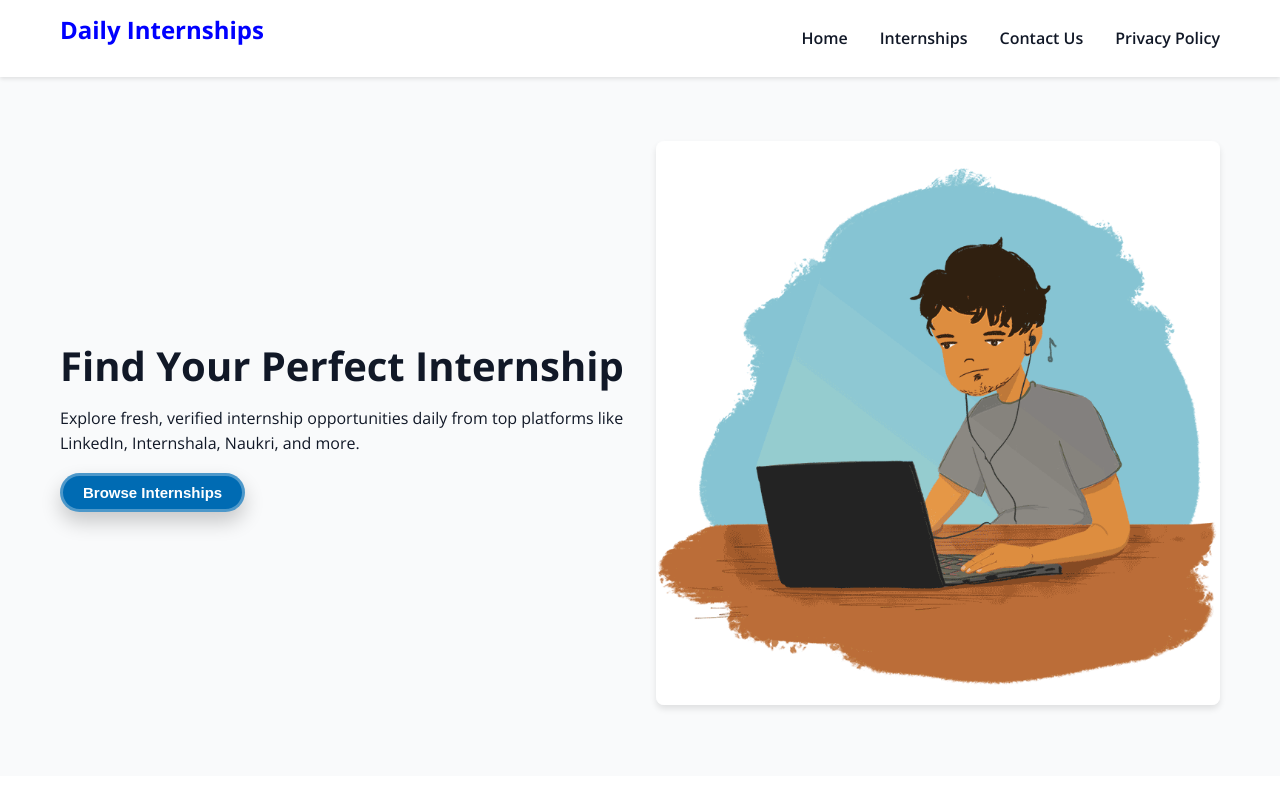
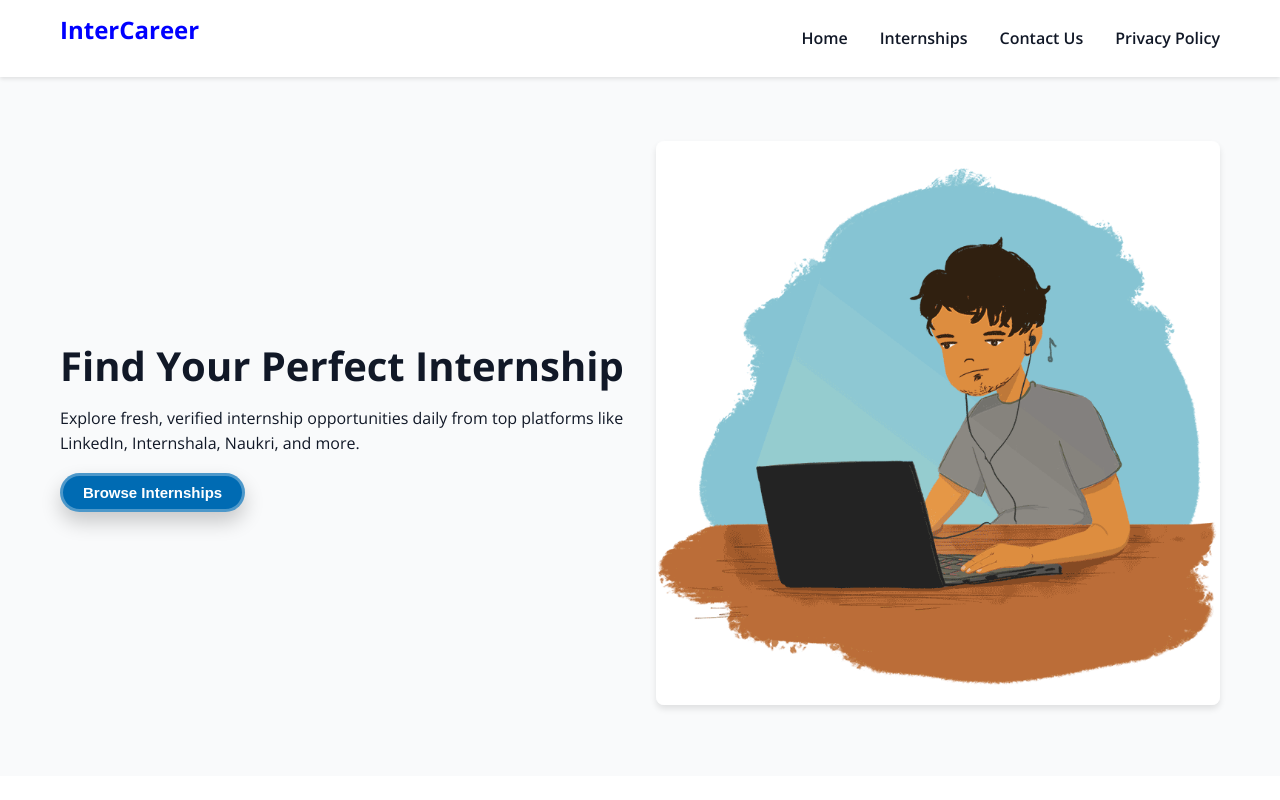
Before and after one commit to n-mishra6306/intercareer3, a plain HTML site: page index.html in a window 1280 px wide. Shown: the top 800 px of the page. Drawn offline with nearby package versions, Linux system fonts and the light colour scheme.

Commit message:
Update index.html

```diff
--- a/index.html
+++ b/index.html
@@ -17,7 +17,7 @@
         <div class="container">
             <nav class="navbar">
                 <div class="logo">
-                    <h1 style="color: blue;">Daily Internships</h1>
+                    <h1 style="color: blue;">InterCareer</h1>
                 </div>
                 <div class="menu-toggle" id="mobile-menu">
                     <span></span>
```
